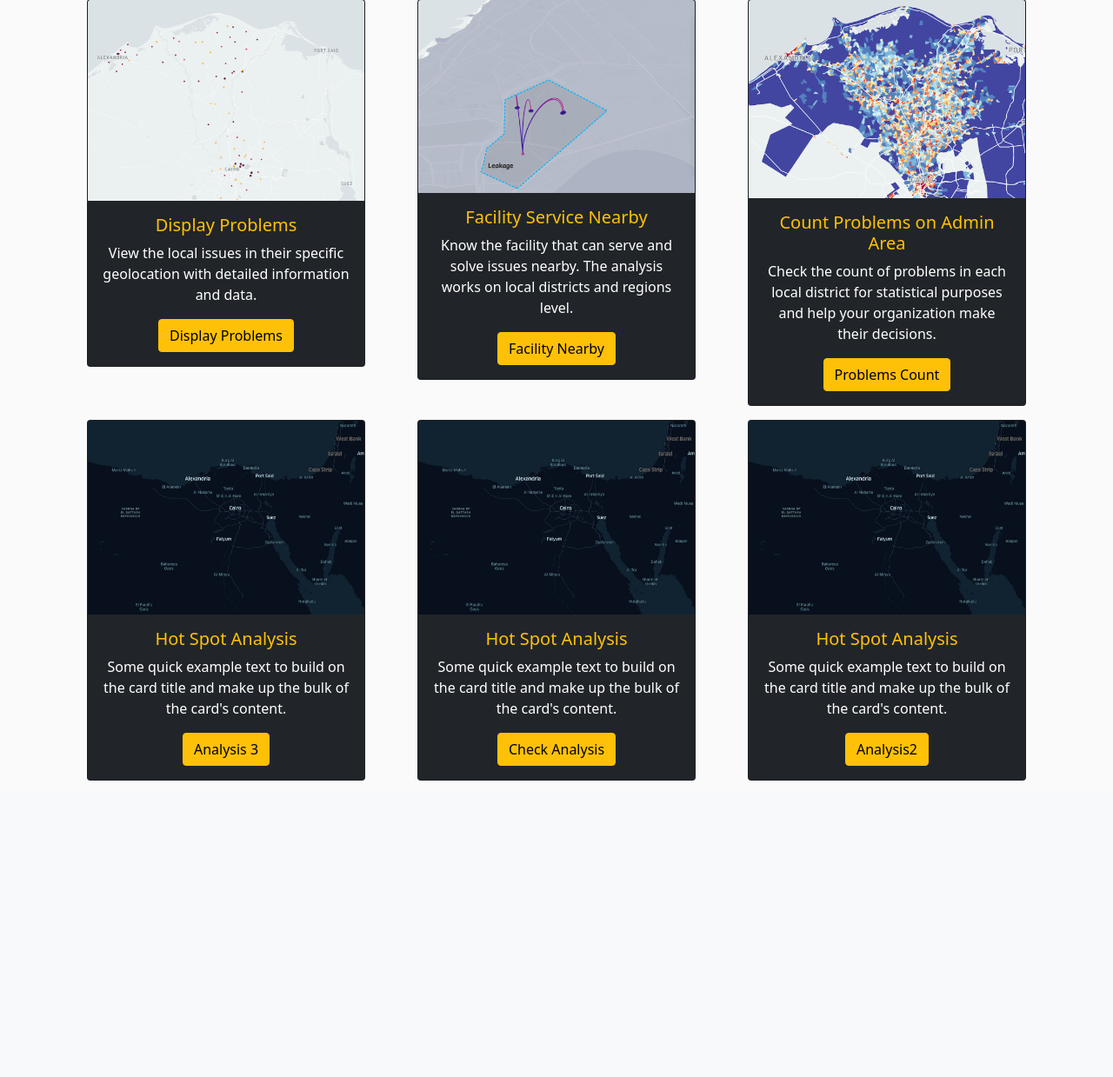
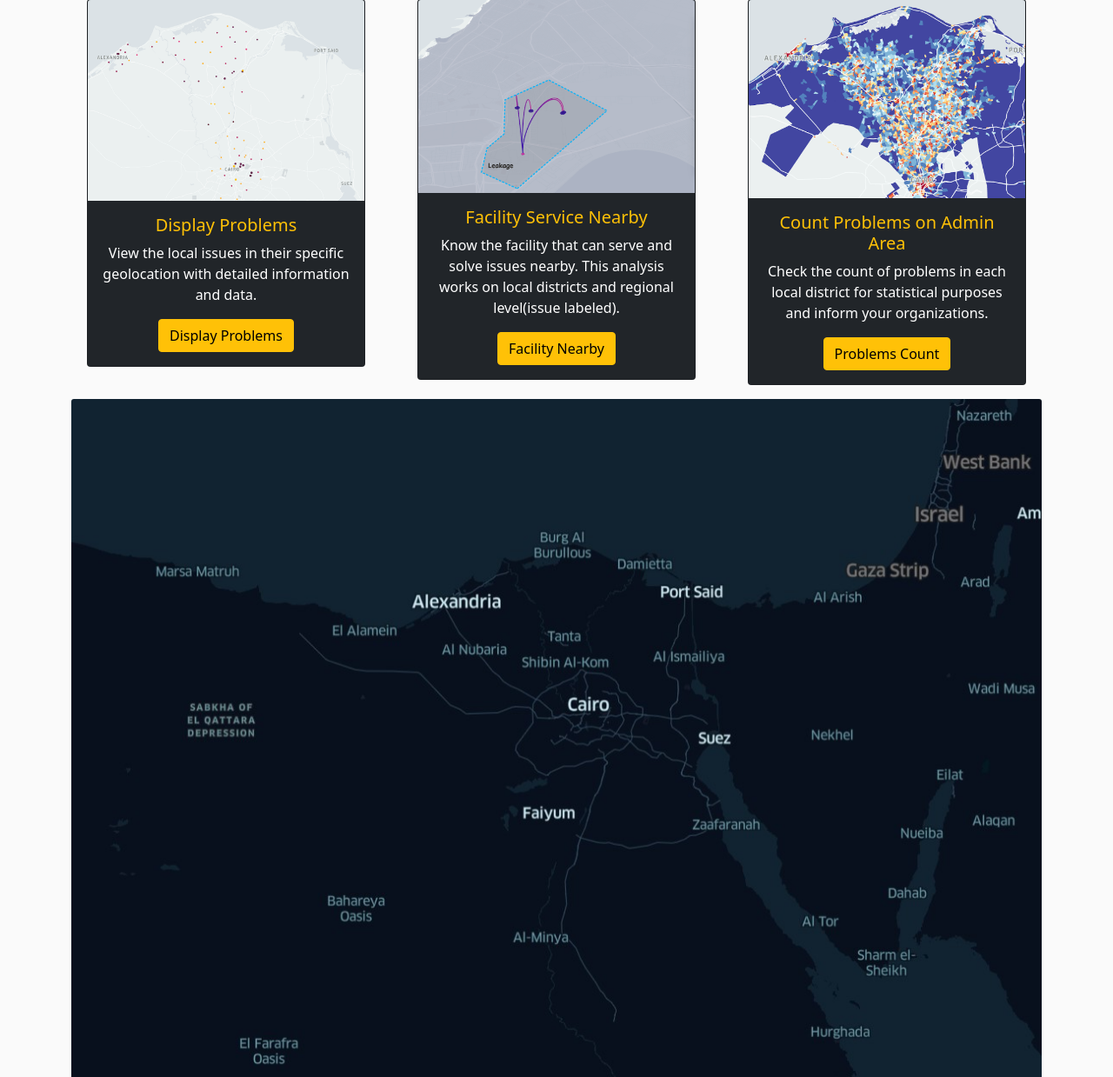
Before and after one commit to Youssef-Harby/report-it, a Flask app: template reportit/templates/myanalysis.html in a window 1280 px wide. Shown: the part 185-1424 px from the top of the page at 87% size. Before the commit the page ends 1083 px from the top, so only its background shows below. Run offline with Flask 2, Linux system fonts and the light colour scheme; the template is opened without the code that fills it, so the values that code supplies are empty.

Commit message:
card edit 2

```diff
--- a/reportit/templates/myanalysis.html
+++ b/reportit/templates/myanalysis.html
@@ -42,7 +42,7 @@
             <img class="card-img-top" src="{{ url_for('static', filename = 'FacNearSJ.png') }}" alt="Card image cap">
             <div class="card-body">
               <h5 class="card-title text-warning">Facility Service Nearby</h5>
-              <p class="card-text">Know the facility that can serve and solve issues nearby. The analysis works on local districts and regions level.</p>
+              <p class="card-text">Know the facility that can serve and solve issues nearby. This analysis works on local districts and regional level(issue labeled).</p>
               <div align="center"><a href="{{ url_for('analysis1', accessuser_access=curr_ana) }}" class="btn btn-warning">Facility Nearby</a></div>
             </div>
           </div>
@@ -52,12 +52,12 @@
                 <img class="card-img-top" src="{{ url_for('static', filename = 'Count2.png') }}" alt="Card image cap">
                 <div class="card-body">
                   <h5 class="card-title text-warning">Count Problems on Admin Area</h5>
-                  <p class="card-text">Check the count of problems in each local district for statistical purposes and help your organization make their decisions.</p>
+                  <p class="card-text">Check the count of problems in each local district for statistical purposes and inform your organizations.</p>
                   <div align="center"><a href="{{ url_for('analysis2', accessuser_access=curr_ana) }}" class="btn btn-warning">Problems Count</a></div>
                 </div>
               </div>
           </div>
-         <div class="col">
+         <div class="col
             <div class="card text-white bg-dark mb-3" style="width: 20rem;">
                 <img class="card-img-top" src="{{ url_for('static', filename = 'analysis.jpg') }}" alt="Card image cap">
                 <div class="card-body">
```
